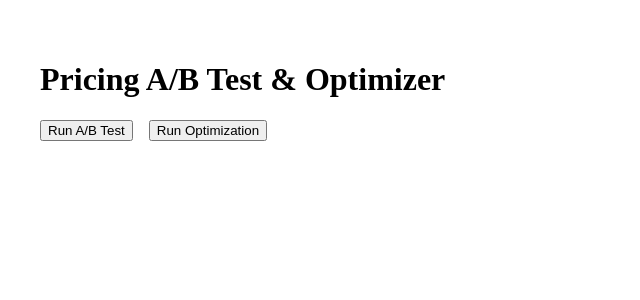
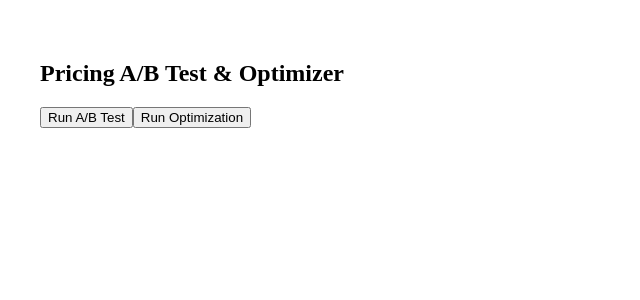
Before and after one commit to JamesBoggs/pricing-frontend, a React (Create React App) app: page / in a window 1280 px wide. Shown: the top 300 px of the page, without its empty margins (0-640 px from the left). Built offline with nearby package versions, Linux system fonts and the light colour scheme.

Commit message:
Show results on page

```diff
--- a/src/App.js
+++ b/src/App.js
@@ -2,14 +2,14 @@ import React, { useState } from "react";
 
 function App() {
   const [abResults, setAbResults] = useState(null);
-  const [optResult, setOptResult] = useState(null);
+  const [optResults, setOptResults] = useState(null);
 
   const runAbTest = async () => {
     console.log("Running A/B Test...");
     try {
       const res = await fetch("https://ab-pricing-env.eba-ceeza7uv.us-east-1.elasticbeanstalk.com/api/ab-test");
       const data = await res.json();
-      console.log("AB Test result:", data);
+      console.log("A/B Results:", data);
       setAbResults(data);
     } catch (err) {
       console.error("A/B Test failed:", err);
@@ -21,8 +21,8 @@ function App() {
     try {
       const res = await fetch("https://ab-pricing-env.eba-ceeza7uv.us-east-1.elasticbeanstalk.com/api/optimize-price");
       const data = await res.json();
-      console.log("Optimization result:", data);
-      setOptResult(data);
+      console.log("Optimization Results:", data);
+      setOptResults(data);
     } catch (err) {
       console.error("Optimization failed:", err);
     }
@@ -30,23 +30,21 @@ function App() {
 
   return (
     <div style={{ padding: "2rem" }}>
-      <h1>Pricing A/B Test & Optimizer</h1>
+      <h2>Pricing A/B Test & Optimizer</h2>
       <button onClick={runAbTest}>Run A/B Test</button>
-      <button onClick={runOptimization} style={{ marginLeft: "1rem" }}>
-        Run Optimization
-      </button>
+      <button onClick={runOptimization}>Run Optimization</button>
 
       {abResults && (
-        <div style={{ marginTop: "2rem" }}>
-          <h2>A/B Test Results</h2>
+        <div>
+          <h3>A/B Test Results:</h3>
           <pre>{JSON.stringify(abResults, null, 2)}</pre>
         </div>
       )}
 
-      {optResult && (
-        <div style={{ marginTop: "2rem" }}>
-          <h2>Optimized Price</h2>
-          <pre>{JSON.stringify(optResult, null, 2)}</pre>
+      {optResults && (
+        <div>
+          <h3>Optimization Results:</h3>
+          <pre>{JSON.stringify(optResults, null, 2)}</pre>
         </div>
       )}
     </div>
```
